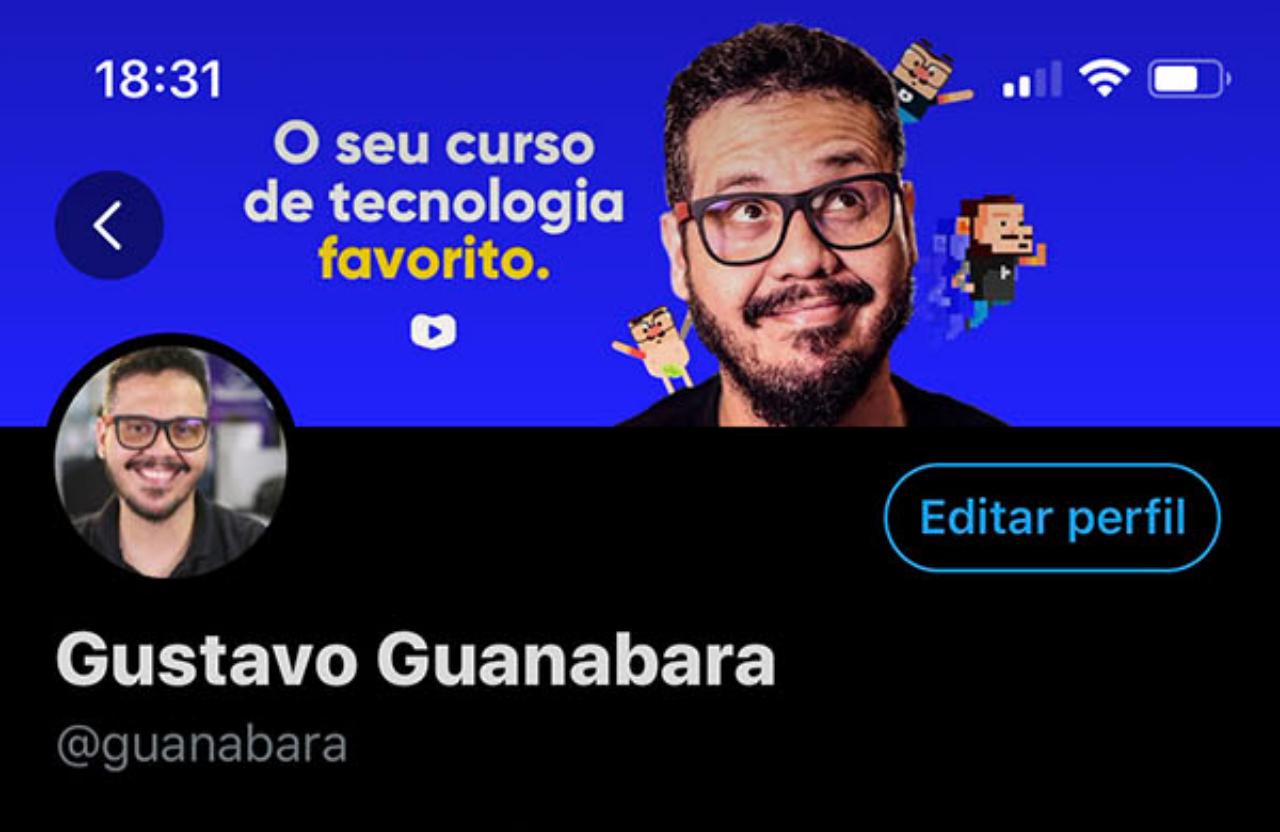
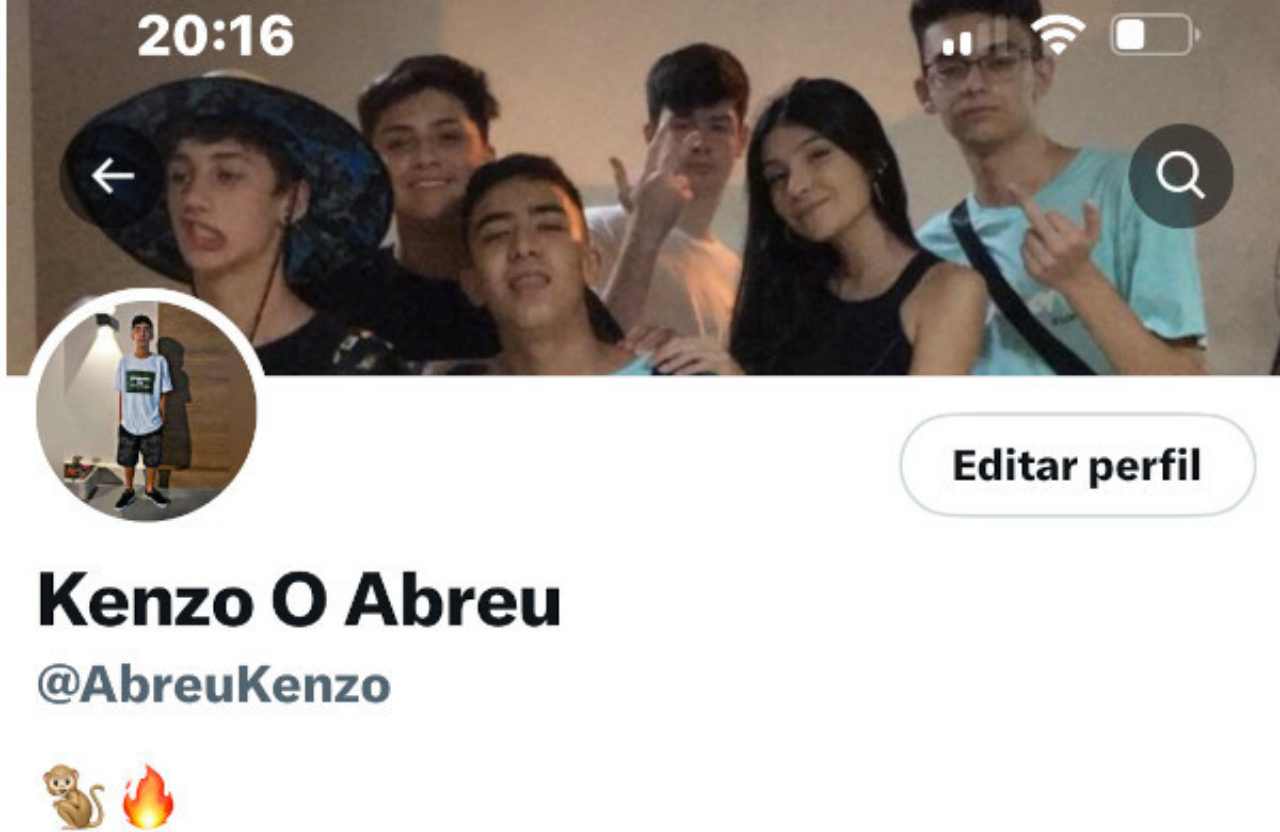
Before and after one commit to kenzoabreu/ProjetoSocial, a plain HTML site: page Twitter.html in a window 1280 px wide. Shown: the top 832 px of the page. Drawn offline with Linux system fonts and the light colour scheme.

Commit message:
facebook + twitter

```diff
--- a/Twitter.html
+++ b/Twitter.html
@@ -7,7 +7,7 @@
     <link rel="stylesheet" href="estilos.css">
 </head>
 <body>
-    <img src="imagens/tela-twitter.jpg" alt="Twitter">
+    <img src="imagens/Twitter.jpg" alt="Twitter">
     <a href="https://x.com/AbreuKenzo" target="_blank">ACESSE</a>
 </body>
 </html>
```
Also changed, not shown: facebook.html (+1 -1 lines), imagens/Facebook.jpg (added), imagens/Twitter.jpg (added).
